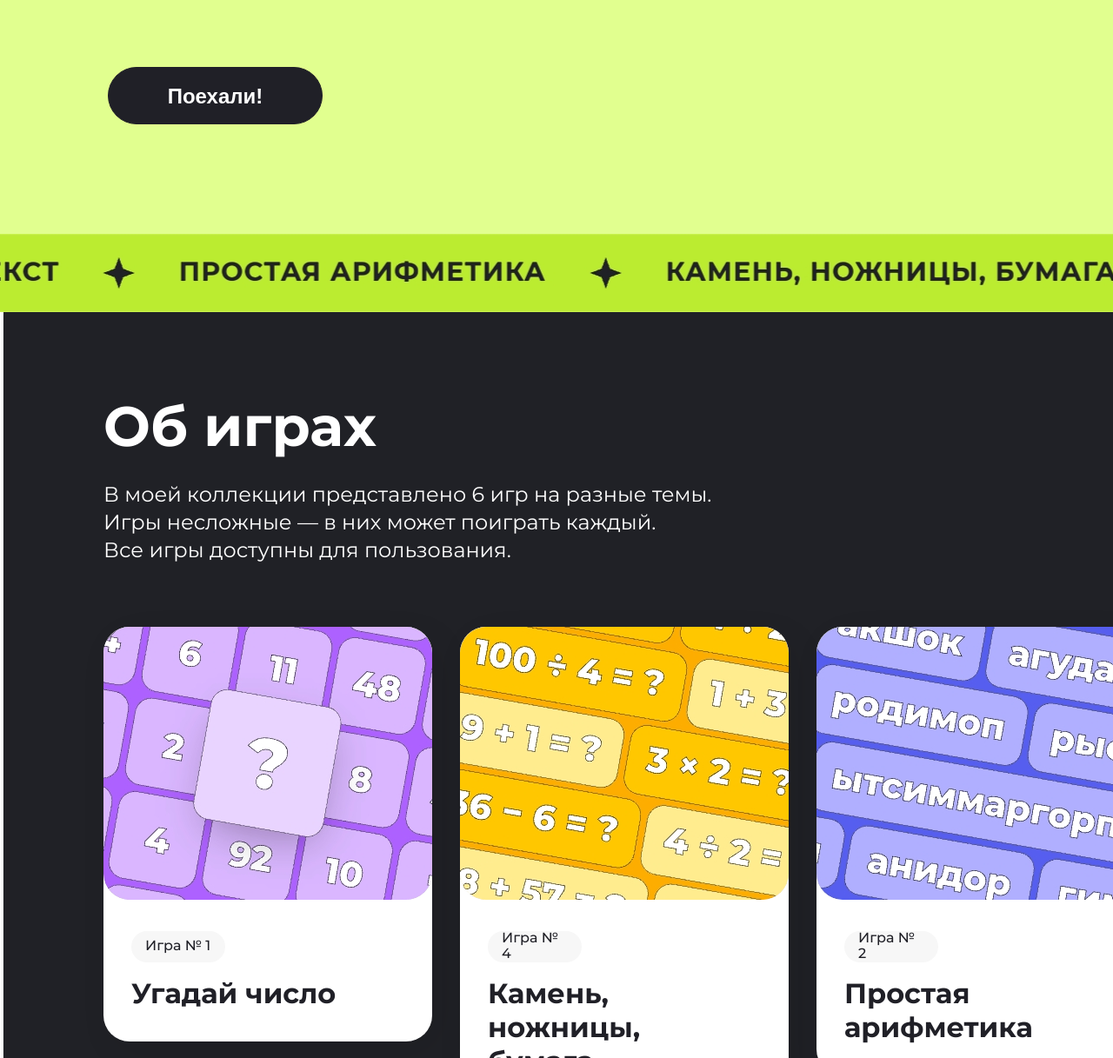
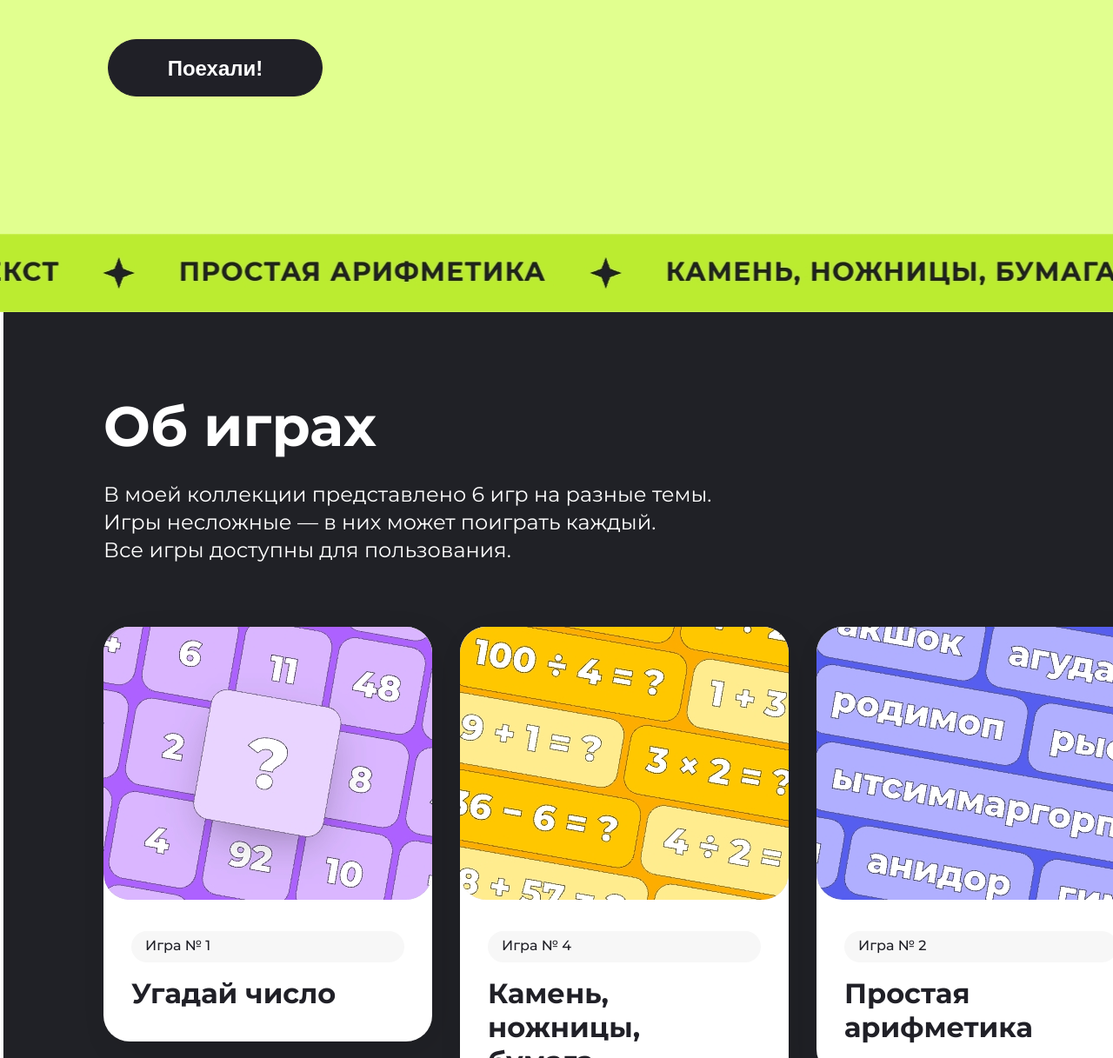
Before and after one commit to metr1cs/2-nd-course-hw., a website: page index.html in a window 1280 px wide. Shown: the part 443-1660 px from the top of the page at 87% size. Drawn offline with Linux system fonts and the light colour scheme.

Commit message:
внушу правки в карточку товара

```diff
--- a/_cart.scss
+++ b/_cart.scss
@@ -23,10 +23,6 @@ height: 100%;
     text-align: left;
     border-radius: 52.58px;
     background: rgb(247, 247, 247);
-    width: 76px;
-    height: 18px;
-    display: flex;
-    align-items: center;
     padding: 8px 16px 10px 16px;
   }
   &__title{
--- a/_header.scss
+++ b/_header.scss
@@ -34,7 +34,7 @@
       height: 66px;
       width: 247px;
       align-items: center;
-      margin-top: 80px;
+      margin-top: 48px;
 
       &:hover{
         background: rgb(255,255,255);
```
Also changed, not shown: style.css, 1 other file.
